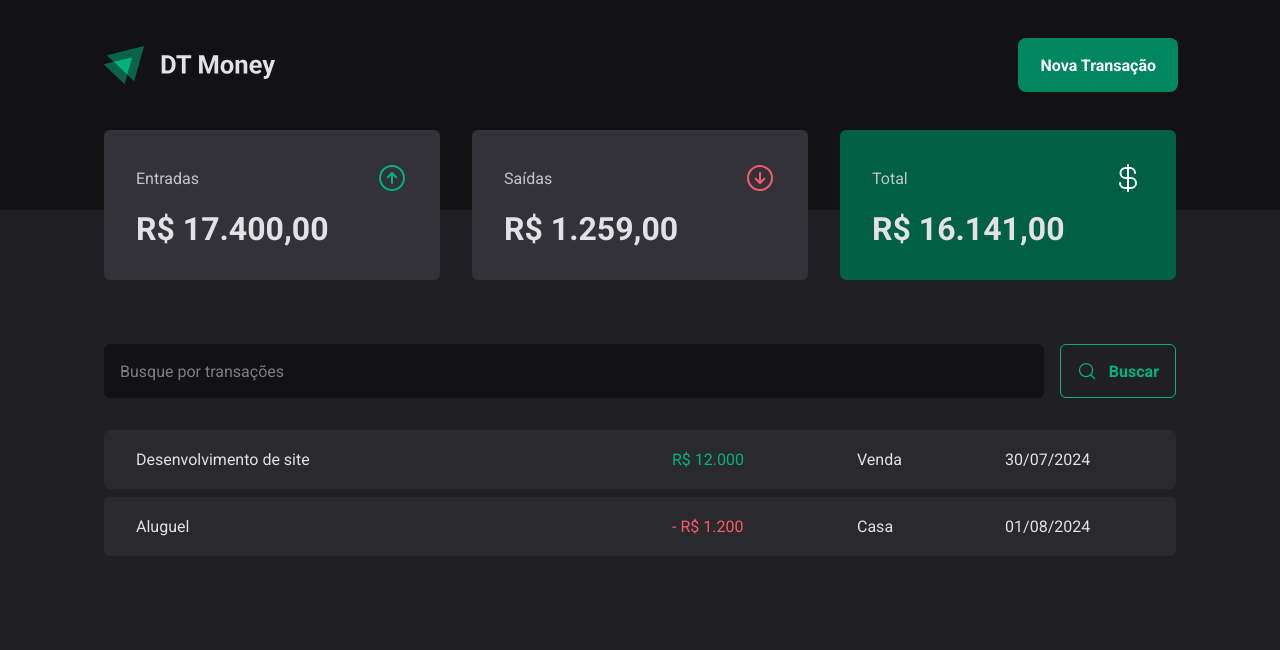
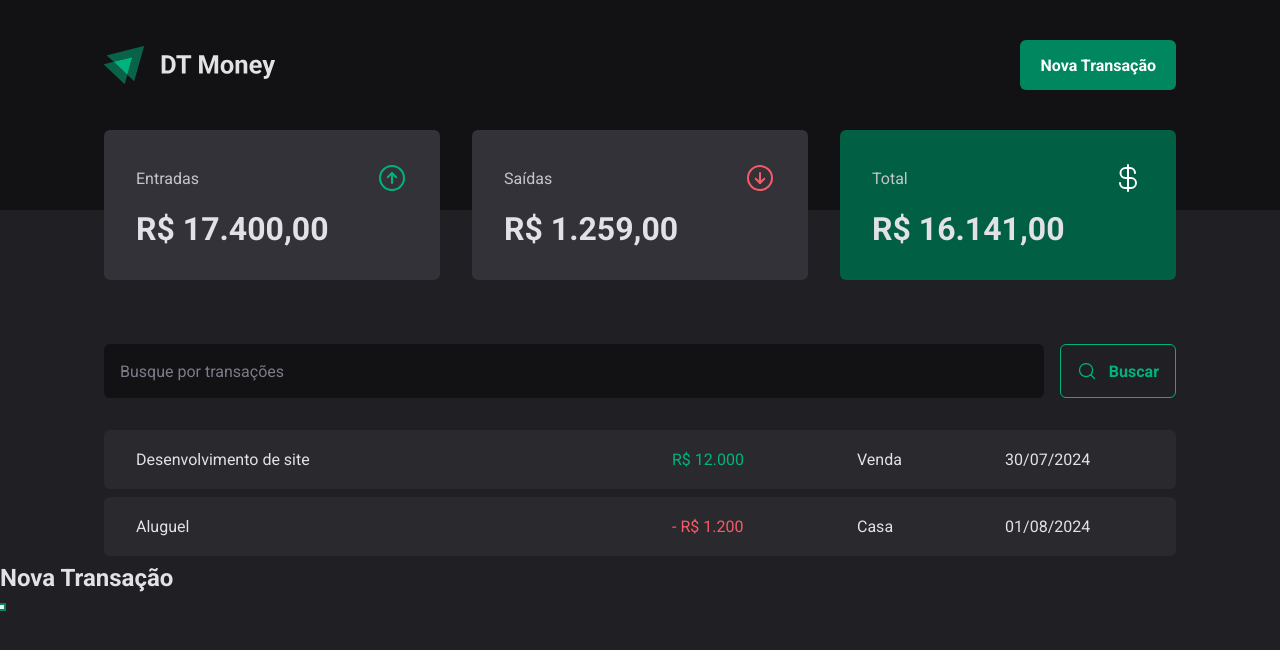
Before and after one commit to jandersonvb/03-dt-money, a React (Vite) app: page / in a window 1280 px wide. Both pictures are taken after a click on the button "Nova Transação". Shown: the top 650 px of the page. Built offline with nearby package versions, Linux system fonts and the light colour scheme.

Commit message:
feat: use library radix

```diff
--- a/package.json
+++ b/package.json
@@ -10,6 +10,7 @@
     "preview": "vite preview"
   },
   "dependencies": {
+    "@radix-ui/react-dialog": "^1.1.1",
     "phosphor-react": "^1.4.1",
     "react": "^18.3.1",
     "react-dom": "^18.3.1",
--- a/src/components/Header/Header.tsx
+++ b/src/components/Header/Header.tsx
@@ -1,4 +1,6 @@
 import { HeaderContainer, HeaderContent, NewTransactionButton } from "./Header.styles";
+
+import * as Dialog from '@radix-ui/react-dialog';
 
 import logoImg from '../../assets/logo.svg';
 
@@ -7,7 +9,21 @@
     <HeaderContainer>
       <HeaderContent>
         <img src={logoImg} alt="" />
-        <NewTransactionButton>Nova Transação</NewTransactionButton>
+
+        <Dialog.Root>
+          <Dialog.Trigger asChild>
+            <NewTransactionButton>Nova Transação</NewTransactionButton>
+          </Dialog.Trigger>
+          <Dialog.Portal>
+            <Dialog.Overlay />
+            <Dialog.Content>
+              <Dialog.Title>Nova Transação</Dialog.Title>
+              <Dialog.Close />
+            </Dialog.Content>
+          </Dialog.Portal>
+        </Dialog.Root>
+
+        {/* <NewTransactionButton>Nova Transação</NewTransactionButton> */}
       </HeaderContent>
     </HeaderContainer>
   )
```
Also changed, not shown: 1 other file (tests, documents, lock files or other folders).
